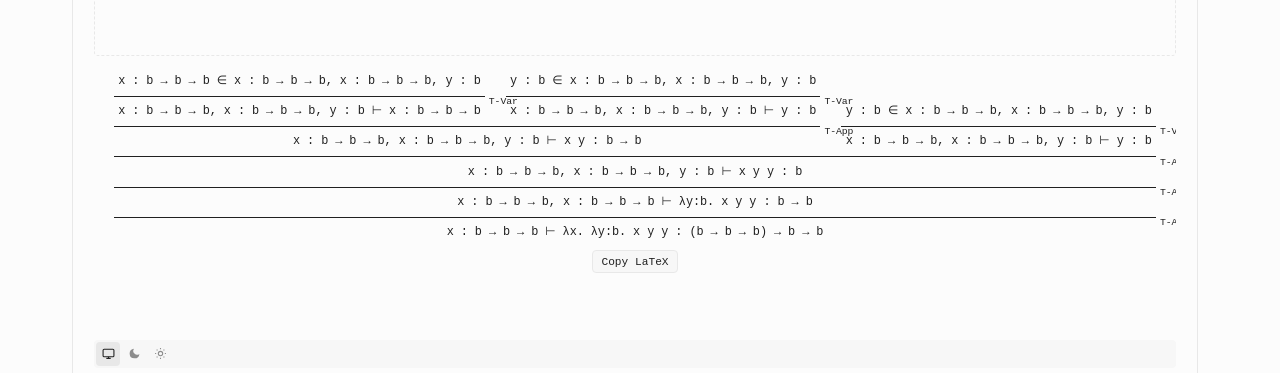
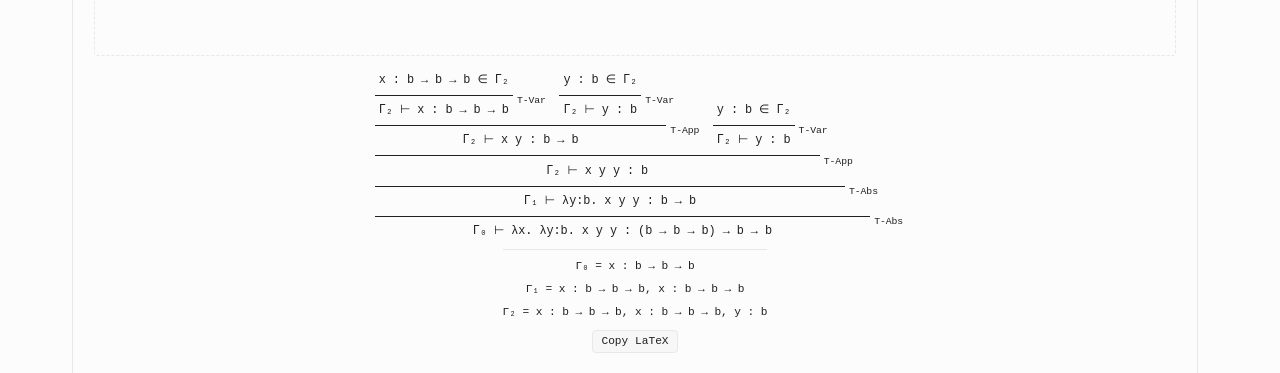
Before and after one commit to Dogeon188/tyrep, a React (Vite) app: page / in a window 1280 px wide. Shown: the part 539-912 px from the top of the page. Built offline with nearby package versions, Linux system fonts and the light colour scheme.

Commit message:
Extract repeated typing contexts into a labeled Γ legend
Proof-tree judgments repeated the full typing context on every line;
dedupe distinct contexts into Γ₀, Γ₁, ... labels shown beside the tree,
and move tree styling into its own stylesheet.

```diff
--- a/src/App.css
+++ b/src/App.css
@@ -118,44 +118,6 @@
   opacity: 0.7;
 }
 
-.proof-tree {
-  display: inline-flex;
-}
-
-.rule {
-  display: inline-flex;
-  flex-direction: column;
-  align-items: center;
-}
-
-.premises {
-  display: inline-flex;
-  gap: 1.5rem;
-  align-items: flex-end;
-}
-
-.line {
-  position: relative;
-  width: 100%;
-  border-top: 1px solid currentColor;
-  margin: 0.3rem 0;
-}
-
-.rule-name {
-  position: absolute;
-  left: 100%;
-  top: -0.6em;
-  margin-left: 0.4em;
-  font-size: 0.7rem;
-  white-space: nowrap;
-}
-
-.judgment {
-  white-space: nowrap;
-  padding: 0 0.3rem;
-  font-size: 0.85rem;
-}
-
 .latex-output {
   width: 100%;
   height: 200px;
--- /dev/null
+++ b/src/lambda/ProofTree.css
@@ -0,0 +1,59 @@
+.proof-tree-panel {
+  display: flex;
+  flex-direction: column;
+  align-items: center;
+  gap: 0.5rem;
+}
+
+.proof-tree {
+  display: flex;
+  justify-content: center;
+  align-self: stretch;
+  overflow-x: auto;
+  max-width: 100%;
+}
+
+.environment-legend {
+  display: flex;
+  flex-direction: column;
+  align-items: center;
+  gap: 0.15rem;
+  border-top: 1px solid var(--border);
+  padding-top: 0.4rem;
+  font-size: 0.8rem;
+}
+
+.rule {
+  display: inline-flex;
+  flex-direction: column;
+  align-items: center;
+  padding-right: 1.8em;
+}
+
+.premises {
+  display: inline-flex;
+  gap: 1.5rem;
+  align-items: flex-end;
+}
+
+.line {
+  position: relative;
+  width: 100%;
+  border-top: 1px solid currentColor;
+  margin: 0.3rem 0;
+}
+
+.rule-name {
+  position: absolute;
+  left: 100%;
+  top: -0.6em;
+  margin-left: 0.4em;
+  font-size: 0.7rem;
+  white-space: nowrap;
+}
+
+.judgment {
+  white-space: nowrap;
+  padding: 0 0.3rem;
+  font-size: 0.85rem;
+}
--- a/src/lambda/ProofTree.tsx
+++ b/src/lambda/ProofTree.tsx
@@ -1,27 +1,44 @@
 import type { ProofNode } from './typecheck'
+import type { Ctx } from './types'
 import { ctxToString, termToString, typeToString } from './types'
+import './ProofTree.css'
 
-function Judgment({ n }: { n: ProofNode }) {
+const subscript = (n: number) => String(n).replace(/\d/g, (d) => '₀₁₂₃₄₅₆₇₈₉'[Number(d)])
+
+// Distinct contexts repeat across many judgments; label them Γ₀, Γ₁, ... in
+// first-appearance order so the tree can reference them instead of spelling
+// each one out.
+function collectEnvs(n: ProofNode, envs: Map<string, Ctx>) {
+  const key = JSON.stringify(n.ctx)
+  if (!envs.has(key)) envs.set(key, n.ctx)
+  for (const p of n.premises) collectEnvs(p, envs)
+}
+
+function envLabel(ctx: Ctx, labels: Map<string, string>): string {
+  return ctx.length === 0 ? '∅' : (labels.get(JSON.stringify(ctx)) ?? ctxToString(ctx))
+}
+
+function Judgment({ n, labels }: { n: ProofNode; labels: Map<string, string> }) {
   return (
     <span className="judgment">
-      {ctxToString(n.ctx)} ⊢ {termToString(n.term)} : {typeToString(n.type)}
+      {envLabel(n.ctx, labels)} ⊢ {termToString(n.term)} : {typeToString(n.type)}
     </span>
   )
 }
 
-function Rule({ n }: { n: ProofNode }) {
+function Rule({ n, labels }: { n: ProofNode; labels: Map<string, string> }) {
   if (n.rule === 'T-Var') {
     return (
       <div className="rule">
         <div className="premises">
           <span className="judgment">
-            {termToString(n.term)} : {typeToString(n.type)} ∈ {ctxToString(n.ctx)}
+            {termToString(n.term)} : {typeToString(n.type)} ∈ {envLabel(n.ctx, labels)}
           </span>
         </div>
         <div className="line">
           <span className="rule-name">T-Var</span>
         </div>
-        <Judgment n={n} />
+        <Judgment n={n} labels={labels} />
       </div>
     )
   }
@@ -29,21 +46,37 @@ function Rule({ n }: { n: ProofNode }) {
     <div className="rule">
       <div className="premises">
         {n.premises.map((p, i) => (
-          <Rule key={i} n={p} />
+          <Rule key={i} n={p} labels={labels} />
         ))}
       </div>
       <div className="line">
         <span className="rule-name">{n.rule}</span>
       </div>
-      <Judgment n={n} />
+      <Judgment n={n} labels={labels} />
     </div>
   )
 }
 
 export function ProofTree({ root }: { root: ProofNode }) {
+  const envs = new Map<string, Ctx>()
+  collectEnvs(root, envs)
+  const entries = [...envs.values()].filter((ctx) => ctx.length > 0)
+  const labels = new Map(entries.map((ctx, i) => [JSON.stringify(ctx), `Γ${subscript(i)}`]))
+
   return (
-    <div className="proof-tree">
-      <Rule n={root} />
+    <div className="proof-tree-panel">
+      <div className="proof-tree">
+        <Rule n={root} labels={labels} />
+      </div>
+      {entries.length > 0 && (
+        <div className="environment-legend">
+          {entries.map((ctx, i) => (
+            <div key={i} className="environment-entry">
+              Γ{subscript(i)} = {ctxToString(ctx)}
+            </div>
+          ))}
+        </div>
+      )}
     </div>
   )
 }
```
